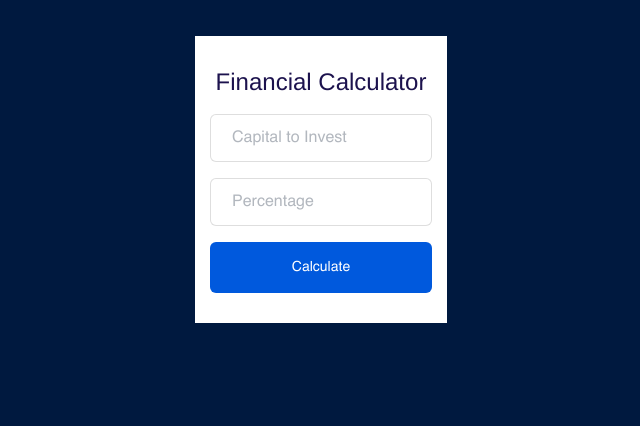
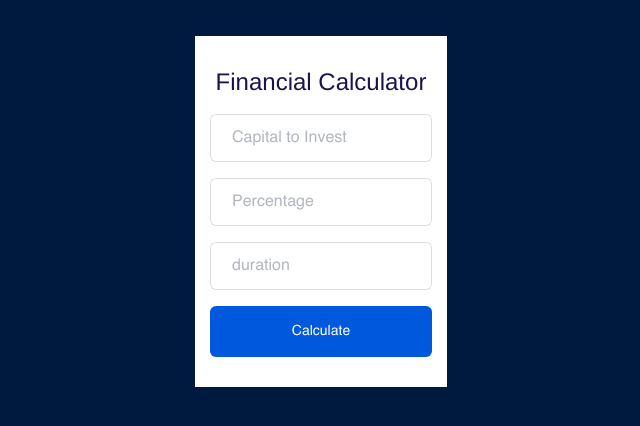
Before and after one commit to Niscolinx/financial-calculator, a React (Create React App) app: page / in a window 1280 px wide. Shown: the top 426 px of the page, without its empty margins (319-959 px from the left). Built offline with nearby package versions, Linux system fonts and the light colour scheme.

Commit message:
working on inputs

```diff
--- a/package.json
+++ b/package.json
@@ -1,5 +1,5 @@
 {
-    "name": "rq-1",
+    "name": "financial-calculator",
     "version": "0.1.0",
     "private": true,
     "dependencies": {
@@ -31,7 +31,7 @@
     },
     "scripts": {
         "prestart": "sed -i 's/enabled: true/enabled: false/' tailwind.config.js",
-        "start": "craco start",
+        "start": "TAILWIND_MODE=watch craco start",
         "prebuild": "sed -i 's/enabled: false/enabled: true/' tailwind.config.js",
         "build": "GENERATE_SOURCEMAP=false craco build"
     },
--- a/src/components/Form.jsx
+++ b/src/components/Form.jsx
@@ -1,13 +1,11 @@
 import React, { useState, useEffect } from 'react'
 import { useHistory } from 'react-router-dom'
-import URL from './Url.js'
 
-const Form = (props) => {
+const Form = () => {
 
-    const history = useHistory()
     const [capital, setCapital] = useState('')
     const [percent, setPercent] = useState('')
-    const [loading, setLoading] = useState(false)
+    const [duration, setDuration] = useState('')
 
     const handleCapital = (e) => {
         setCapital(e.target.value)
@@ -17,12 +15,13 @@ const Form = (props) => {
         setPercent(e.target.value)
     }
 
-
+    const handleDuration = e => {
+        setDuration(e.target.value)
+    }
 
 
     const handleSubmit = async (e) => {
         e.preventDefault()
-        setLoading(true)
 
 
     }
@@ -54,6 +53,15 @@ const Form = (props) => {
                 onChange={handlePercent}
                 placeholder='Percentage'
             />
+            <input
+                type='number'
+                id='duration'
+                className='text-black outline-none text-lg p-1 rounded-md justify-self-stretch placeholder-[#b2b7be] focus:border-black mb-4'
+                required
+                value={duration}
+                onChange={handleDuration}
+                placeholder='duration'
+            />
 
             <button
                 className=' rounded-md outline-none  bg-[#0059dd] text-white text-sm'
```
Also changed, not shown: 1 other file (tests, documents, lock files or other folders).
